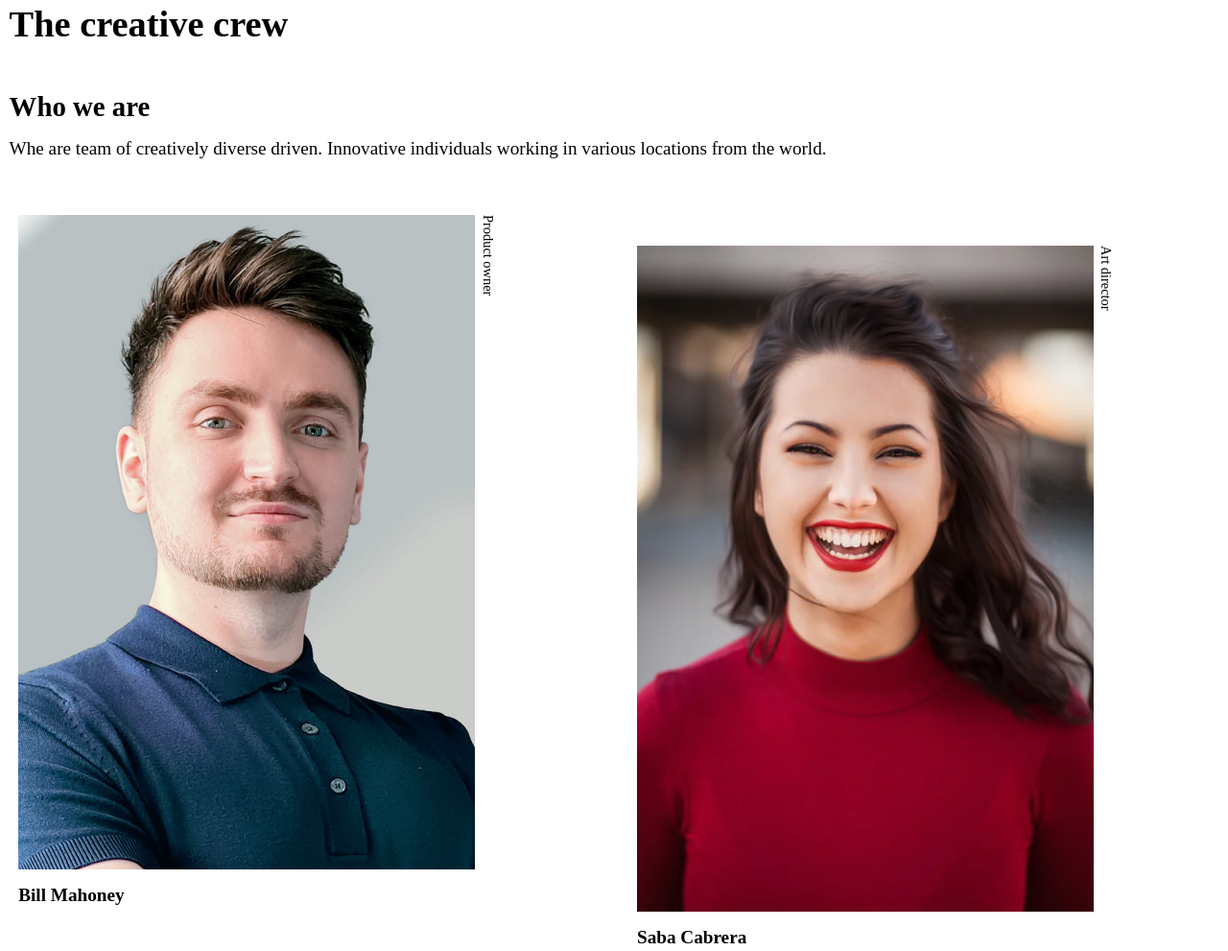
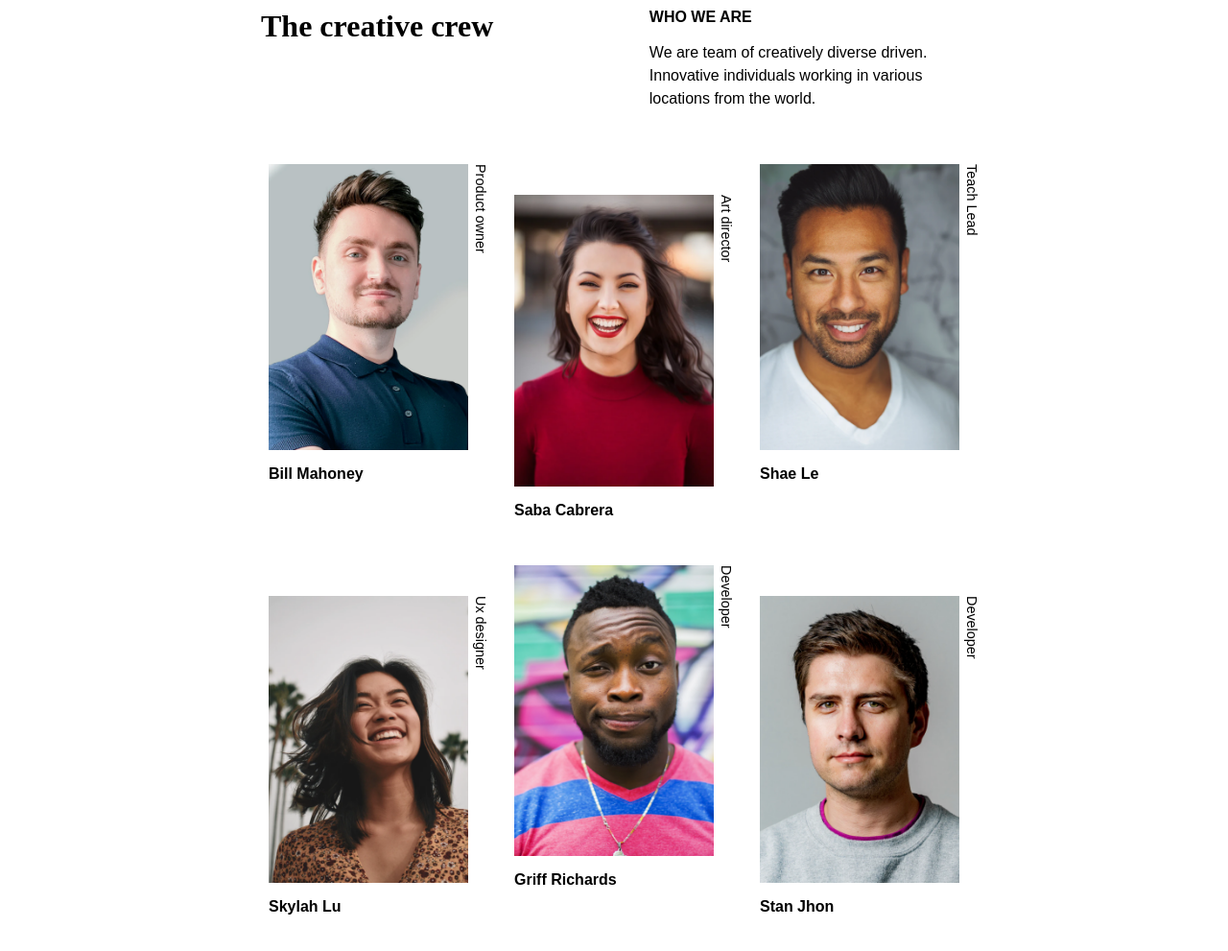
Before and after one commit to MFabri31/my-team-page, a plain HTML site: page index.html in a window 1280 px wide. Shown: the part 55-1046 px from the top of the page at 96% size. Drawn offline with Linux system fonts and the light colour scheme.

Commit message:
desktop styles

```diff
--- a/css/styles.css
+++ b/css/styles.css
@@ -1,5 +1,6 @@
 :root {
   --bg-light: #fff;
+  --bg-light-2: #a9a9a9;
   --bg-dark: #000;
 }
 
@@ -20,16 +21,7 @@ html {
 }
 
 body {
-  font-size: 1.2rem;
-}
-
-h1,
-h2,
-h3,
-h4,
-h4,
-h6 {
-  margin: 0;
+  font-size: 16px;
 }
 
 li {
@@ -44,8 +36,46 @@ img {
   max-width: 100%;
 }
 
+/* -----------------
+  OUR TEAM SECTION
+-------------------*/
+
 .our-team {
-  padding: 0.5em;
+  padding: 1em;
+}
+
+.our-team-content {
+  margin: 3rem 0;
+}
+
+.our-team-content__texts {
+  font-family: sans-serif;
+}
+
+.our-team-content__title {
+  margin-bottom: 2rem;
+  margin: 0;
+}
+
+.our-team-content__subtitle {
+  margin-bottom: 1rem;
+  font-weight: 600;
+  text-transform: uppercase;
+  font-size: 1rem;
+}
+
+.our-team-content__paragraph {
+  line-height: 1.5;
+}
+
+@media screen and (min-width: 768px) {
+  .our-team-content {
+    display: flex;
+    justify-content: space-between;
+  }
+  .our-team-content__texts {
+    width: 45%;
+  }
 }
 
 .our-team__title,
@@ -57,36 +87,59 @@ img {
   margin-bottom: 1rem;
 }
 
-.our-team-cards {
+/* -----------------
+        CARDS
+-------------------*/
+.cards {
   display: grid;
   grid-template-columns: repeat(2, 1fr);
   grid-gap: 3rem;
   padding: 0.5em;
+  font-family: sans-serif;
 }
 
-.our-team-cards figure:nth-child(even) {
+@media screen and (min-width: 768px) {
+  .cards {
+    grid-template-columns: repeat(3, 1fr);
+  }
+}
+
+.cards figure:nth-child(even) {
   margin-top: 2rem;
 }
 
-.our-team-cards__main-description {
+.card__main-content {
   display: flex;
 }
 
-.our-team-cards__description {
+.card__description {
   margin-left: 0.3rem;
   font-size: 0.9rem;
   writing-mode: vertical-lr;
 }
 
-.our-team-cards__text {
+.card__text {
   margin-top: 1rem;
   font-weight: 600;
 }
+
+/* --------------------
+        FOOTER
+----------------------*/
+
+.main-footer {
+  margin-top: 3rem;
+  padding: 3em 0;
+  text-align: center;
+  font-family: sans-serif;
+  color: var(--bg-light-2);
+}
+
 /* --------------------
         LAYOUT
 ----------------------*/
 .container {
-  max-width: 1200px;
-  margin-right: auto;
+  max-width: 768px;
+  margin-left: auto;
   margin-right: auto;
 }
--- a/index.html
+++ b/index.html
@@ -13,6 +13,7 @@
       type="image/x-icon"
       href="https://devchallenges.io/"
     />
+    <!-- google-fonts -->
     <link
       href="https://fonts.googleapis.com/css2?family=Poppins:wght@400;500&display=swap"
       rel="stylesheet"
@@ -21,93 +22,88 @@
     <link rel="stylesheet" href="css/normalize.css" />
     <!-- custom-css -->
     <link rel="stylesheet" href="css/styles.css" />
-    <title>Challenge | My page team</title>
+    <title>Challenge | My team page</title>
   </head>
   <body>
     <main>
+      <div class="container">
         <section class="our-team">
-        <h1 class="our-team__title">The creative crew</h1>
-        <div class="our-team-texts">
-          <h2 class="our-team-texts__subtitle">Who we are</h2>
-          <p class="our-team-texts__paragraph">
-            Whe are team of creatively diverse driven. Innovative individuals
+          <div class="our-team-content">
+            <h1 class="our-team-content__title">The creative crew</h1>
+            <div class="our-team-content__texts">
+              <h2 class="our-team-content__subtitle">Who we are</h2>
+              <p class="our-team-content__paragraph">
+                We are team of creatively diverse driven. Innovative individuals
                 working in various locations from the world.
               </p>
             </div>
-
-        <section class="our-team-cards">
-          <figure class="our-team-cards__card">
-            <div class="our-team-cards__main-description">
-              <img
-                src="/images/photo1.png"
-                alt="#"
-                class="our-team-cards__img"
-              />
-              <p class="our-team-cards__description">Product owner</p>
-            </div>
-            <figcaption class="our-team-cards__text">Bill Mahoney</figcaption>
-          </figure>
-          <figure class="our-team-cards__card">
-            <div class="our-team-cards__main-description">
-              <img
-                src="images/photo2.png"
-                alt="#"
-                class="our-team-cards__img"
-              />
-              <p class="our-team-cards__description">Art director</p>
           </div>
 
-            <figcaption class="our-team-cards__text">Saba Cabrera</figcaption>
+          <section class="cards">
+            <!-- card-1 -->
+            <figure class="card">
+              <div class="card__main-content">
+                <img src="/images/photo1.png" alt="#" class="card__img" />
+                <p class="card__description">Product owner</p>
+              </div>
+              <figcaption class="card__text">Bill Mahoney</figcaption>
             </figure>
-
-          <figure class="our-team-cards__card">
-            <div class="our-team-cards__main-description">
-              <img
-                src="images/photo3.png"
-                alt="#"
-                class="our-team-cards__img"
-              />
-              <p class="our-team-cards__description">Teach Lead</p>
+            <!-- card-1 -->
+            <!-- card-2 -->
+            <figure class="card__card">
+              <div class="card__main-content">
+                <img src="images/photo2.png" alt="#" class="card__img" />
+                <p class="card__description">Art director</p>
               </div>
 
-            <figcaption class="our-team-cards__text">Shae Le</figcaption>
+              <figcaption class="card__text">Saba Cabrera</figcaption>
             </figure>
-          <figure class="our-team-cards__card">
-            <div class="our-team-cards__main-description">
-              <img
-                src="images/photo4.png"
-                alt="#"
-                class="our-team-cards__img"
-              />
-              <p class="our-team-cards__description">Ux designer</p>
+            <!-- card-2 -->
+            <!-- card-3 -->
+            <figure class="card__card">
+              <div class="card__main-content">
+                <img src="images/photo3.png" alt="#" class="card__img" />
+                <p class="card__description">Teach Lead</p>
               </div>
 
-            <figcaption class="our-team-cards__text">Skylah Lu</figcaption>
+              <figcaption class="card__text">Shae Le</figcaption>
             </figure>
-          <figure class="our-team-cards__card">
-            <div class="our-team-cards__main-description">
-              <img
-                src="images/photo5.png"
-                alt="#"
-                class="our-team-cards__img"
-              />
-              <p class="our-team-cards__description">Developer</p>
+            <!-- card-3 -->
+            <!-- card-4 -->
+            <figure class="card__card">
+              <div class="card__main-content">
+                <img src="images/photo4.png" alt="#" class="card__img" />
+                <p class="card__description">Ux designer</p>
               </div>
-            <figcaption class="our-team-cards__text">Griff Richards</figcaption>
+
+              <figcaption class="card__text">Skylah Lu</figcaption>
             </figure>
-          <figure class="our-team-cards__card">
-            <div class="our-team-cards__main-description">
-              <img
-                src="images/photo6.png"
-                alt="#"
-                class="our-team-cards__img"
-              />
-              <p class="our-team-cards__description">Developer</p>
+            <!-- card-4 -->
+            <!-- card-5 -->
+            <figure class="card__card">
+              <div class="card__main-content">
+                <img src="images/photo5.png" alt="#" class="card__img" />
+                <p class="card__description">Developer</p>
               </div>
-            <figcaption class="our-team-cards__text">Stan Jhon</figcaption>
+              <figcaption class="card__text">Griff Richards</figcaption>
             </figure>
+            <!-- card-5 -->
+            <!-- card-6 -->
+            <figure class="card__card">
+              <div class="card__main-content">
+                <img src="images/photo6.png" alt="#" class="card__img" />
+                <p class="card__description">Developer</p>
+              </div>
+              <figcaption class="card__text">Stan Jhon</figcaption>
+            </figure>
+            <!-- card-6 -->
           </section>
         </section>
+      </div>
     </main>
+
+    <footer class="main-footer">
+      <small>Fabricio Medina @ DevChallenges.io</small>
+    </footer>
   </body>
 </html>
```
Lines whose indentation alone changed are shown as unchanged.
